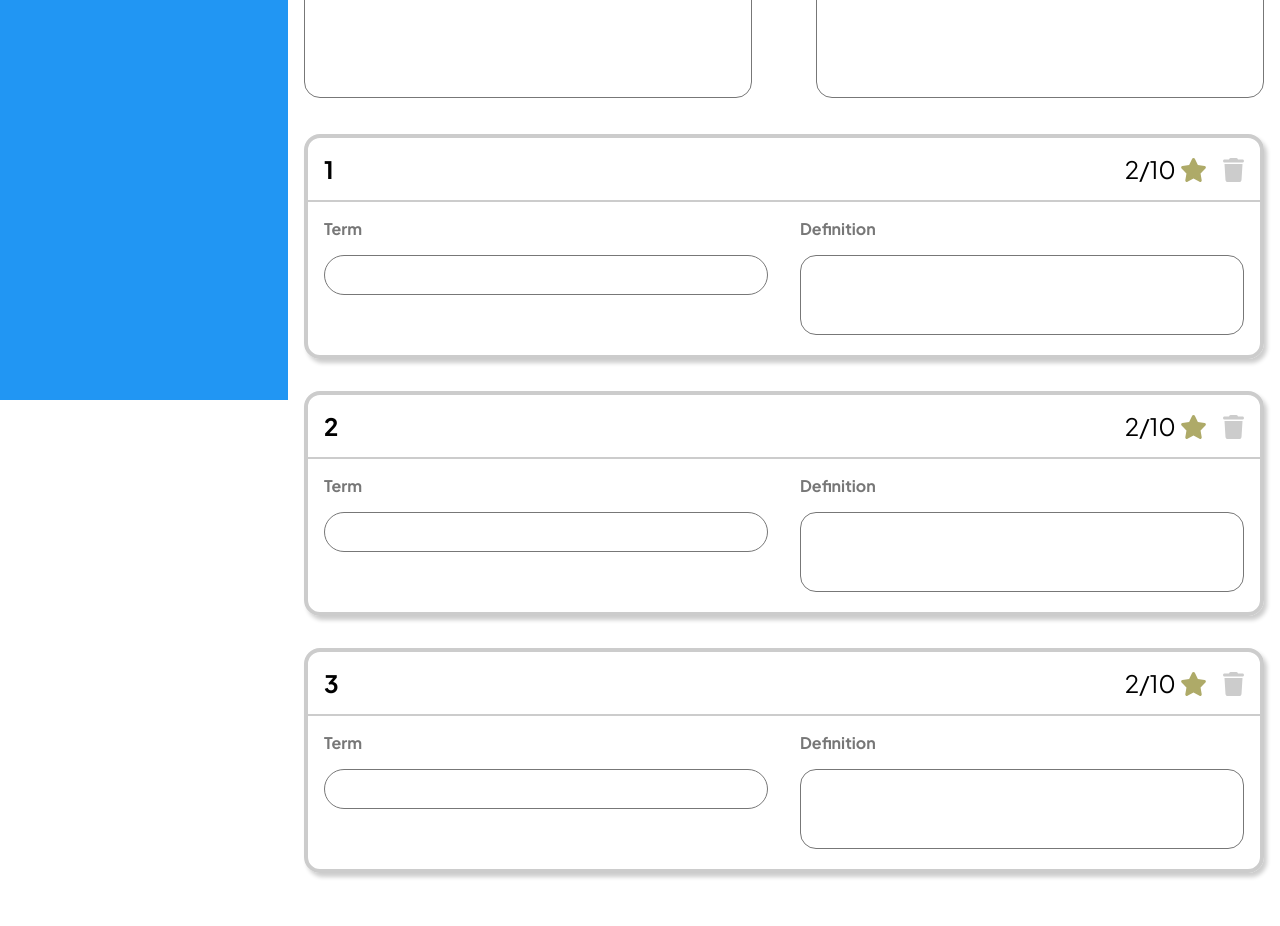
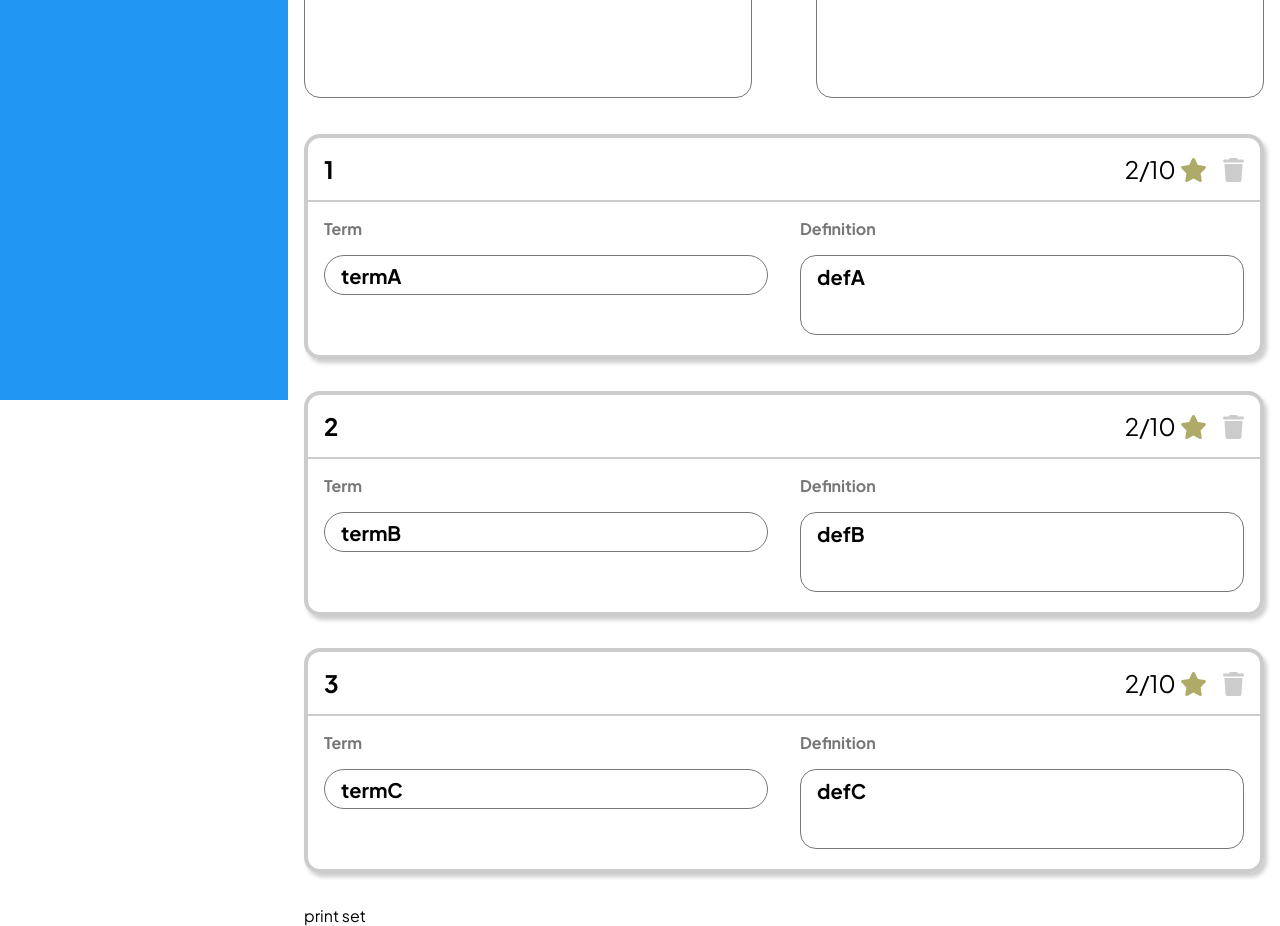
Before and after one commit to BBrownley/cardcoach-client, a React (Create React App) app: page /create in a window 1280 px wide. Shown: the part 500-1426 px from the top of the page. Before the commit the page ends 1405 px from the top, so only its background shows below. Built offline with nearby package versions, Linux system fonts and the light colour scheme.

Commit message:
added state for card sets and their individual cards when creating new sets

```diff
--- a/src/components/views/CreateSet/SetCards/Card/Card.jsx
+++ b/src/components/views/CreateSet/SetCards/Card/Card.jsx
@@ -1,4 +1,4 @@
-import React from "react";
+import React, { useState } from "react";
 
 import { FontAwesomeIcon } from "@fortawesome/react-fontawesome";
 import { faTrash, faStar } from "@fortawesome/free-solid-svg-icons";
@@ -6,14 +6,39 @@ import { faTrash, faStar } from "@fortawesome/free-solid-svg-icons";
 import { Container } from "./Card.elements";
 
 export default function Card(props) {
-  const { order } = props;
+  const { id, term, definition, updateTermInSet, updateDefInSet } = props;
+
+  const [cardTerm, setCardTerm] = useState(term);
+  const [cardDefinition, setCardDefinition] = useState(definition);
+
+  /**
+   * Updates the state of this Card component along with its parent SetCards to reflect the change
+   * @param updatedTerm - The updated term
+   */
+  const handleTermChange = updatedTerm => {
+    // update current child state
+    setCardTerm(updatedTerm);
+
+    // update parent state (set of all cards)
+    updateTermInSet(id, updatedTerm);
+  };
+
+  const handleDefinitionChange = updatedDefinition => {
+    // update current child state
+    setCardDefinition(updatedDefinition);
+
+    // update parent state (set of all cards)
+    updateDefInSet(id, updatedDefinition);
+  };
 
   return (
-    <Container id={props.order}>
+    <Container id={id}>
       <div className="card-top">
-        <div className="card-top__order">{order}</div>
+        <div className="card-top__order">{id}</div>
         <div className="card-top__right">
-          <div className="mastery-level">2/10 <FontAwesomeIcon icon={faStar} className="star-icon" /></div>
+          <div className="mastery-level">
+            2/10 <FontAwesomeIcon icon={faStar} className="star-icon" />
+          </div>
           <div className="delete">
             <FontAwesomeIcon icon={faTrash} className="delete-icon" />
           </div>
@@ -21,15 +46,26 @@ export default function Card(props) {
       </div>
       <div className="card-main">
         <div className="card-main__term">
-          <label htmlFor={`term${order}`}>Term</label>
-          <input type="text" id={`term${order}`} />
+          <label htmlFor={`term${id}`}>Term</label>
+          <input
+            type="text"
+            id={`term${id}`}
+            value={cardTerm}
+            onChange={e => handleTermChange(e.target.value)}
+          />
         </div>
 
         <div className="card-main__definition">
-          <label htmlFor={`definition${order}`} className="label">
+          <label htmlFor={`definition${id}`} className="label">
             Definition
           </label>
-          <textarea id={`definition${order}`} cols="30" rows="10"></textarea>
+          <textarea
+            id={`definition${id}`}
+            cols="30"
+            rows="10"
+            value={cardDefinition}
+            onChange={e => handleDefinitionChange(e.target.value)}
+          ></textarea>
         </div>
       </div>
     </Container>
--- a/src/components/views/CreateSet/SetCards/SetCards.jsx
+++ b/src/components/views/CreateSet/SetCards/SetCards.jsx
@@ -1,13 +1,53 @@
-import React from "react";
+import React, { useState } from "react";
 
 import Card from "./Card/Card";
 
 export default function SetCards() {
+  const [cards, setCards] = useState([
+    { id: 1, term: "termA", definition: "defA" },
+    { id: 2, term: "termB", definition: "defB" },
+    { id: 3, term: "termC", definition: "defC" }
+  ]);
+
+  /**
+   * Updates the state of the cards in the set. Uses the ID passed in as a param
+   * to determine which card needs to be updated
+   */
+  const handleSetUpdate = (updateID, updatedTerm) => {
+    setCards(
+      cards.map(card =>
+        card.id === updateID ? { ...card, term: updatedTerm } : card
+      )
+    );
+  };
+
+  const handleDefinitionUpdate = (updateID, updatedDefinition) => {
+    setCards(
+      cards.map(card =>
+        card.id === updateID ? { ...card, definition: updatedDefinition } : card
+      )
+    );
+  };
+
+  const printSet = () => {
+    console.log(cards);
+  };
+
   return (
     <div>
-      <Card order={1} />
-      <Card order={2} />
-      <Card order={3} />
+      {cards.map((card, index) => {
+        return (
+          <Card
+            id={index + 1}
+            updateTermInSet={handleSetUpdate}
+            updateDefInSet={handleDefinitionUpdate}
+            term={card.term}
+            definition={card.definition}
+          />
+        );
+      })}
+
+      <div onClick={printSet}>print set</div>
     </div>
   );
 }
```
